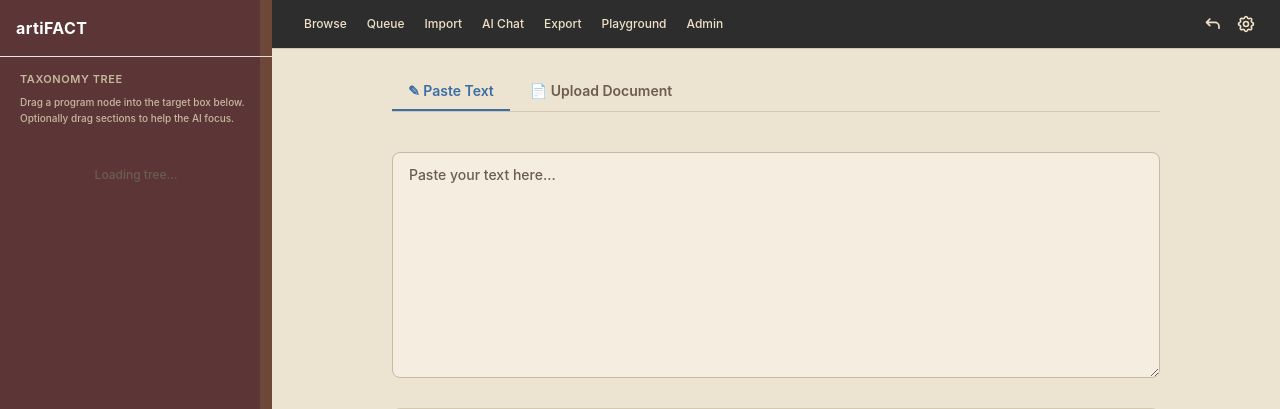
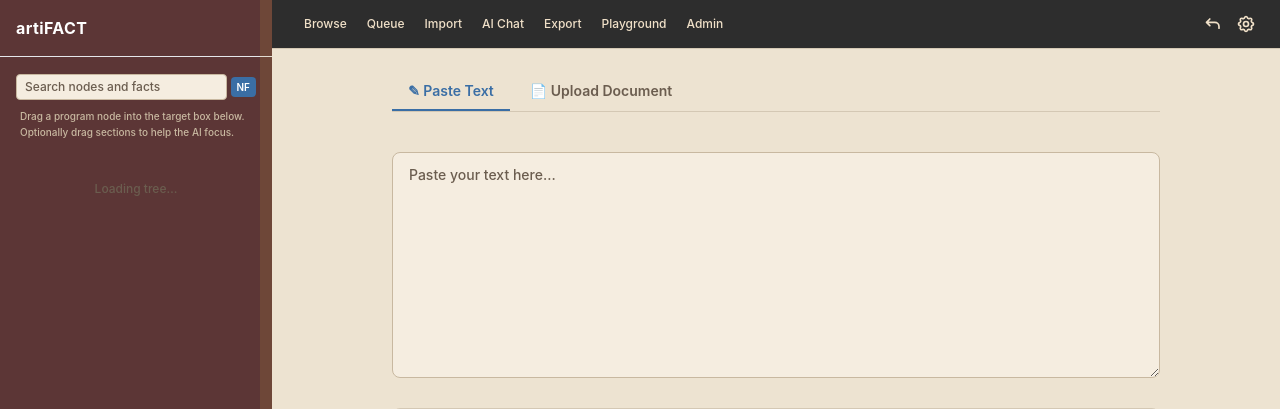
Before and after one commit to misterjordy/artifact-v2, a Python web app: template artiFACT/templates/import.html in a window 1280 px wide. Shown: the top 409 px of the page. Run offline with Jinja, Linux system fonts and the light colour scheme; the template is opened without the code that fills it, so the values that code supplies are empty; some libraries are stand-ins or nearby versions.

Commit message:
Import sidebar search: nodes, facts, or both with toggle + sticky results
Sticky search bar at top of import sidebar with three toggle states:
NF (nodes and facts), N (nodes only), F (facts only). Placeholder
updates to match mode. Results replace the tree while active and
persist until X is clicked or page is left.

- Node results are draggable (same data-node-uid attrs as tree nodes)
  so they can be dropped into program/constraint boxes
- Fact results show the sentence + parent node name for quick dup checks
- Search endpoint: GET /api/v1/import/search?q=...&program_node_uid=...&mode=...
  queries only current published versions under the selected program
- 300ms debounce, min 2 chars, requires program node to be selected

Co-Authored-By: Claude Opus 4.6 (1M context) <noreply@anthropic.com>

```diff
--- a/artiFACT/static/js/import.js
+++ b/artiFACT/static/js/import.js
@@ -4,6 +4,73 @@
 function getCsrfToken() {
   var match = document.cookie.match(/csrf_token=([^;]+)/);
   return match ? match[1] : "";
+}
+
+function importSearch() {
+  return {
+    query: "",
+    mode: "both",       // "nodes" | "facts" | "both"
+    results: [],
+    hasResults: false,
+    _pending: false,
+
+    get modeLabel() {
+      return this.mode === "nodes" ? "nodes" : this.mode === "facts" ? "facts" : "nodes and facts";
+    },
+
+    get modeIcon() {
+      return this.mode === "nodes" ? "N" : this.mode === "facts" ? "F" : "NF";
+    },
+
+    cycleMode() {
+      var modes = ["both", "nodes", "facts"];
+      var idx = (modes.indexOf(this.mode) + 1) % modes.length;
+      this.mode = modes[idx];
+      if (this.query.length >= 2) this.doSearch();
+    },
+
+    async doSearch() {
+      if (this.query.length < 2) {
+        this.results = [];
+        this.hasResults = false;
+        return;
+      }
+
+      // Get program node from the main import app
+      var importRoot = document.getElementById("import-root");
+      var appData = importRoot ? Alpine.$data(importRoot) : null;
+      var programUid = appData ? appData.programNodeUid : "";
+      if (!programUid) {
+        // No program selected — can't search
+        this.results = [];
+        this.hasResults = false;
+        return;
+      }
+
+      if (this._pending) return;
+      this._pending = true;
+
+      try {
+        var resp = await fetch(
+          "/api/v1/import/search?q=" + encodeURIComponent(this.query)
+          + "&program_node_uid=" + programUid
+          + "&mode=" + this.mode
+        );
+        if (resp.ok) {
+          var data = await resp.json();
+          this.results = data.results;
+          this.hasResults = this.results.length > 0;
+        }
+      } catch (e) { /* silent */ }
+      this._pending = false;
+    },
+
+    clearSearch() {
+      this.query = "";
+      this.results = [];
+      this.hasResults = false;
+    },
+  };
 }
 
 function importApp() {
--- a/artiFACT/templates/import.html
+++ b/artiFACT/templates/import.html
@@ -8,15 +8,58 @@
 {% block title %}Import | artiFACT{% endblock %}
 
 {% block sidebar_top %}
-<!-- Import tree with drag-drop zones -->
-<div class="px-1 pb-2">
-  <div class="text-label font-semibold uppercase tracking-wider text-[var(--color-text-sidebar-heading)] px-2 mb-2">
-    Taxonomy Tree
+<!-- Import tree with search + drag-drop zones -->
+<div class="px-1 pb-2" x-data="importSearch()">
+  <!-- Sticky search bar -->
+  <div class="sticky top-0 z-10 bg-[var(--color-bg-sidebar)] pb-2">
+    <div class="flex items-center gap-1 px-1">
+      <div class="relative flex-1 min-w-0">
+        <input type="text" x-model="query" @input.debounce.300ms="doSearch()"
+               :placeholder="'Search ' + modeLabel"
+               class="w-full px-2 py-1 text-xs rounded bg-[var(--color-bg-input)] text-[var(--color-text)] border border-[var(--color-border-input)] placeholder:text-[var(--color-text-muted)] focus:outline-none focus:border-[var(--color-accent)]"
+               autocomplete="off">
+        <button x-show="query.length > 0" @click="clearSearch()"
+                class="absolute right-1 top-1/2 -translate-y-1/2 text-xs text-[var(--color-text-muted)] hover:text-[var(--color-text)]">&#10005;</button>
+      </div>
+      <button @click="cycleMode()"
+              class="flex-shrink-0 px-1.5 py-1 text-2xs rounded font-medium transition-colors"
+              :class="mode === 'both' ? 'bg-[var(--color-accent)] text-[var(--color-text-on-accent)]'
+                     : 'bg-[var(--color-bg-hover)] text-[var(--color-text-sidebar)]'"
+              :title="'Mode: ' + modeLabel"
+              x-text="modeIcon"></button>
+    </div>
   </div>
-  <p class="px-2 mb-2 text-2xs text-[var(--color-text-sidebar-heading)] leading-relaxed">
+
+  <!-- Search results (replaces tree when active) -->
+  <div x-show="hasResults" class="px-1 space-y-1 mb-3">
+    <div class="text-2xs text-[var(--color-text-sidebar-heading)] px-1 mb-1"
+         x-text="results.length + ' results'"></div>
+    <template x-for="r in results" :key="r.uid">
+      <div class="rounded px-2 py-1.5 hover:bg-[var(--color-bg-hover)] transition-colors cursor-default"
+           :data-node-uid="r.type === 'node' ? r.uid : ''"
+           :data-node-title="r.type === 'node' ? r.text : ''"
+           :draggable="r.type === 'node' ? 'true' : 'false'">
+        <div class="flex items-center gap-1.5">
+          <span class="flex-shrink-0 text-2xs px-1 rounded font-medium"
+                :class="r.type === 'node'
+                  ? 'bg-[var(--color-accent-light)] text-[var(--color-accent)]'
+                  : 'bg-[var(--color-bg-hover)] text-[var(--color-text-muted)]'"
+                x-text="r.type === 'node' ? 'node' : 'fact'"></span>
+          <span class="text-xs text-[var(--color-text-sidebar)] truncate" x-text="r.text"></span>
+        </div>
+        <div x-show="r.node_title" class="text-2xs text-[var(--color-text-sidebar-heading)] pl-8 truncate"
+             x-text="r.node_title"></div>
+      </div>
+    </template>
+  </div>
+
+  <p class="px-2 mb-2 text-2xs text-[var(--color-text-sidebar-heading)] leading-relaxed"
+     x-show="!hasResults">
     Drag a program node into the target box below. Optionally drag sections to help the AI focus.
   </p>
-  <div id="import-tree-container"
+
+  <!-- Tree (hidden when search results are showing) -->
+  <div id="import-tree-container" x-show="!hasResults"
        hx-get="/partials/tree?max_open_depth=3&amp;readonly=true" hx-trigger="load" hx-swap="innerHTML">
     <div class="px-2 py-8 text-center text-xs text-[var(--color-text-muted)]">Loading tree&hellip;</div>
   </div>
```
Also changed, not shown: artiFACT/modules/import_pipeline/router.py (+67 -0 lines).
